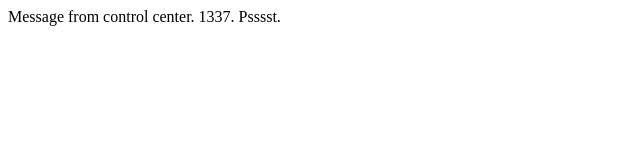
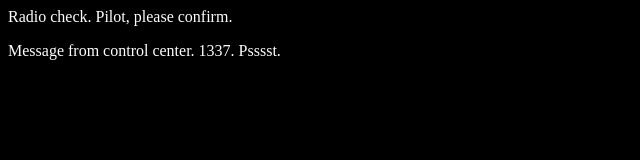
Before and after one commit to velouria498/communication-log, a plain HTML site: page index.html in a window 1280 px wide. Shown: the whole page, without its empty margins (0-640 px from the left). Drawn offline with Linux system fonts and the light colour scheme.

Commit message:
Add stylesheet

```diff
--- a/index.html
+++ b/index.html
@@ -1,8 +1,11 @@
 <DOCTYPE html>
 <html>
-<head>
-</head>
-<body>
-Message from control center. 1337. Psssst.
-</body>
+	<head>
+		<link rel="stylesheet" type="text/css" href="style.css">
+	</head>
+	<body>
+		<p>Radio check. Pilot, please confirm.</p>
+		<!-- Your ongoing conversation here... -->
+		Message from control center. 1337. Psssst.
+	</body>
 </html>
--- /dev/null
+++ b/style.css
@@ -0,0 +1,4 @@
+body {
+   color: white;
+   background-color: black;
+}
```
